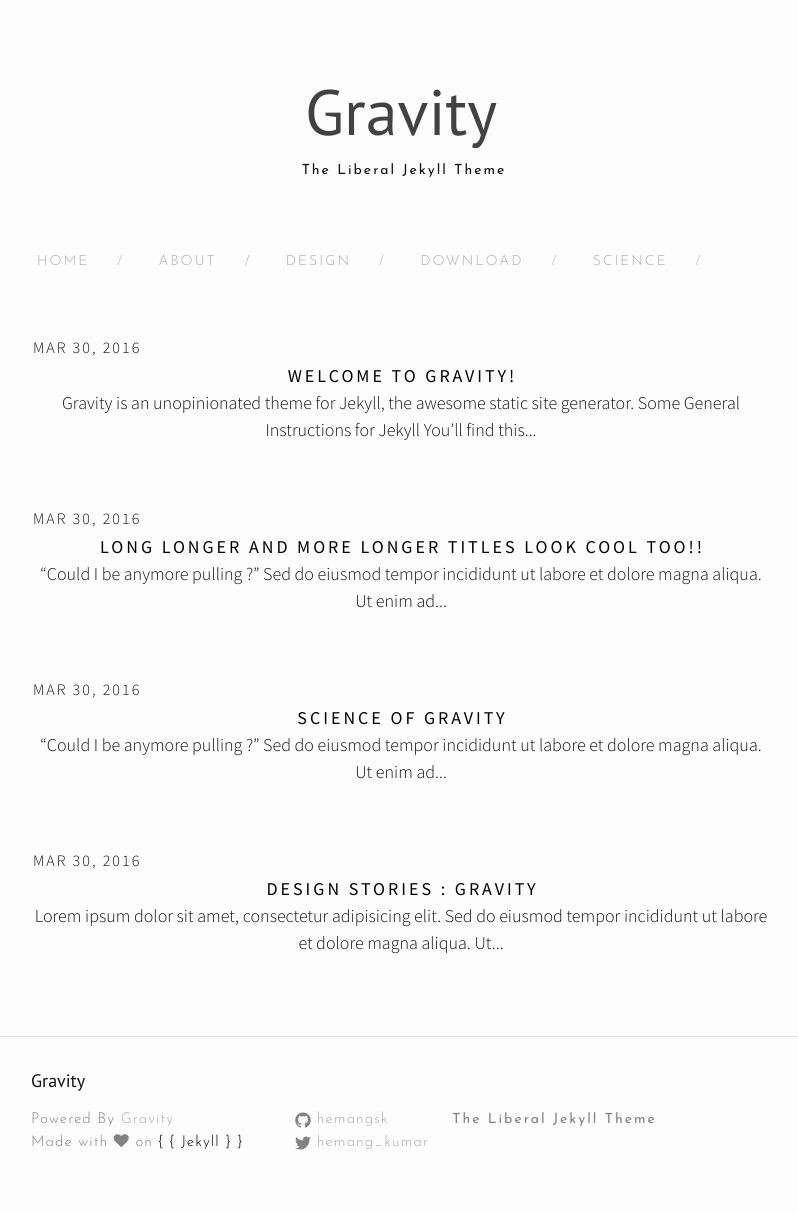
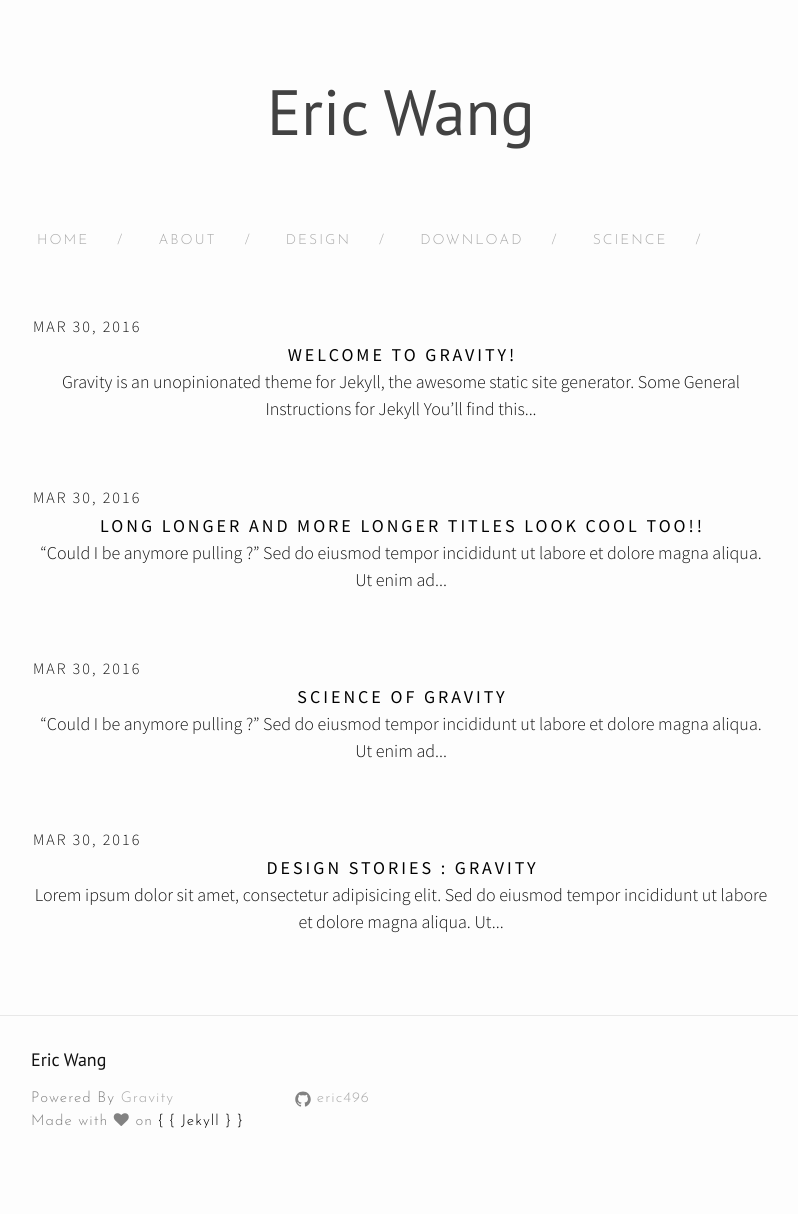
Before and after one commit to eric496/eric496.github.io, a Jekyll site: the page built from index.html, in a window 1280 px wide. Shown: the whole page, without its empty margins (239-1037 px from the left). Built offline with Jekyll 4.4.1, drawn with Linux system fonts in a browser that asks for light colours; nearby versions of some CDN libraries; after the commit the page ends 1193 px from its top, so only the background shows below that.

Commit message:
change config file

```diff
--- a/_config.yml
+++ b/_config.yml
@@ -6,13 +6,13 @@
 # 'jekyll serve'. If you change this file, please restart the server process.
 
 # Site settings
-title: Gravity
-email: hemangsk@gmail.com
-description: The Liberal Jekyll Theme
+title: Eric Wang
+email: ywang496@gatech.edu
+description:
 baseurl: "" # the subpath of your site, e.g. /blog
-url: "http://yourdomain.com" # the base hostname & protocol for your site
-twitter_username: hemang_kumar
-github_username:  hemangsk
+url: "" # the base hostname & protocol for your site
+twitter_username:
+github_username:  eric496
 
 # Build settings
 markdown: kramdown
```
